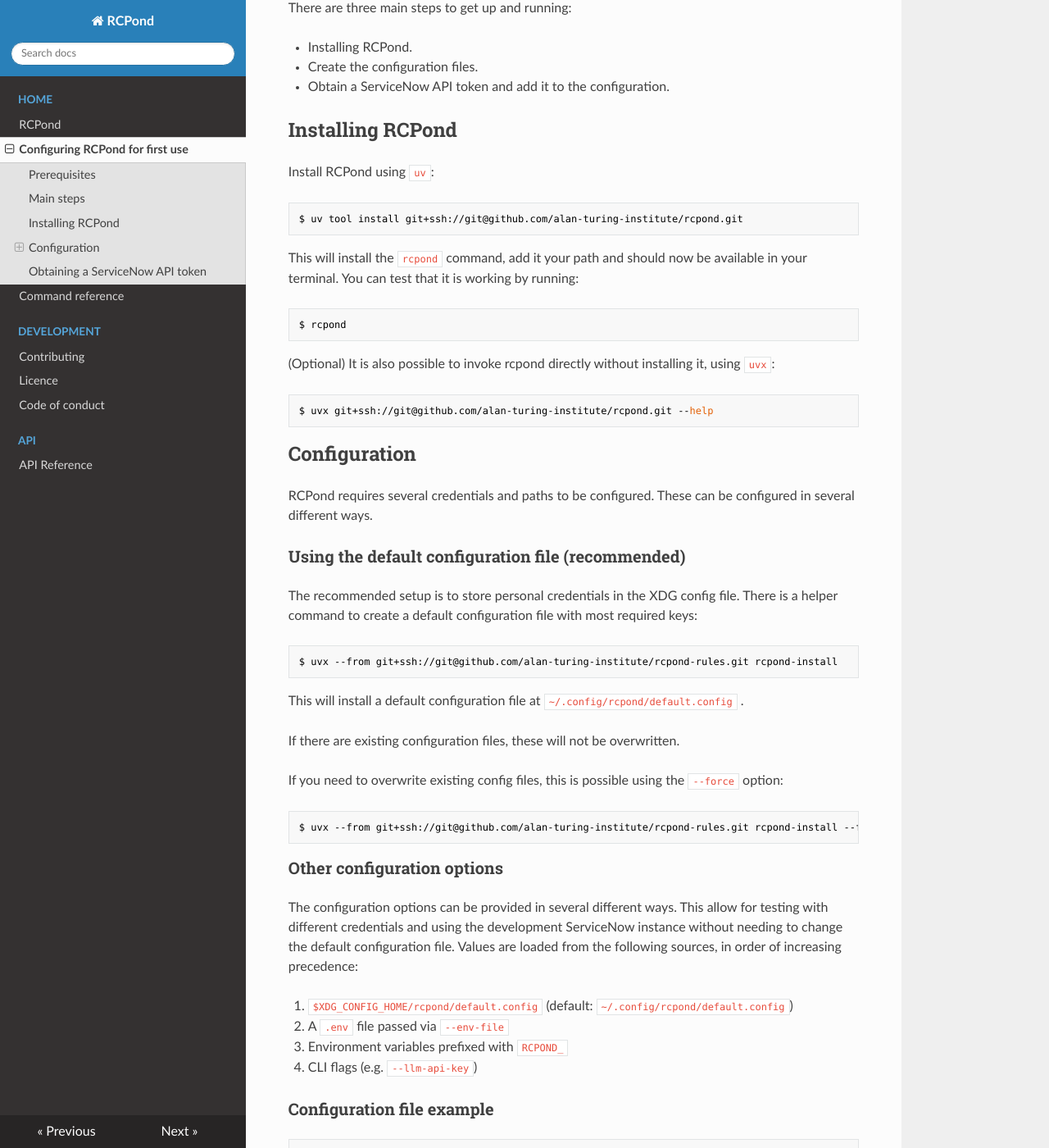
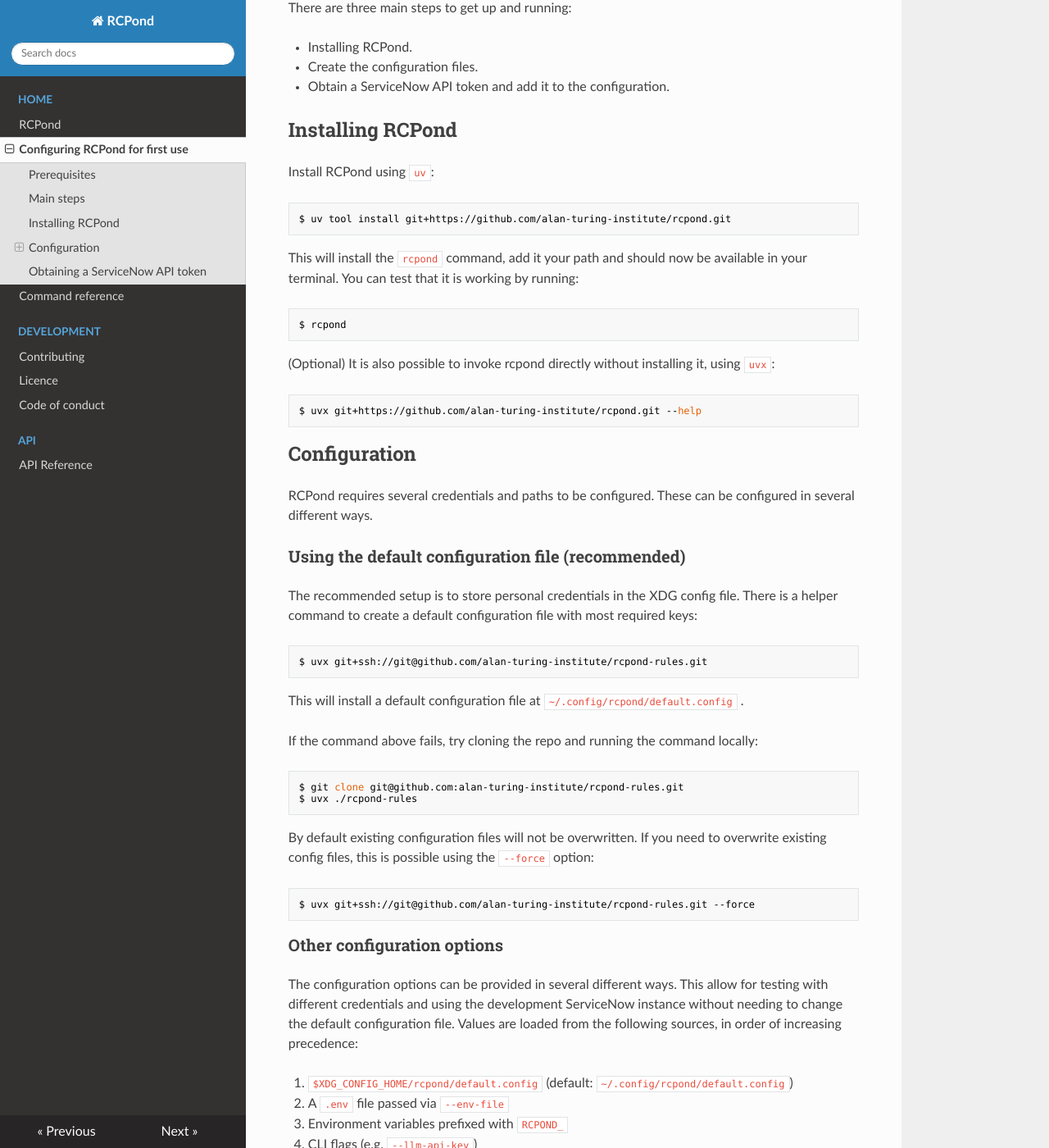
Before and after one commit to alan-turing-institute/rcpond, an MkDocs documentation site: the page built from docs/configuration.md, in a window 1280 px wide and 1400 px high, scrolled down 347 px. Shown: the whole window at 82% size. Built offline with MkDocs 1.6.1, drawn with Linux system fonts in a browser that asks for light colours; nearby versions of some CDN libraries.

Commit message:
updates to install docs from feedback

````diff
--- a/docs/configuration.md
+++ b/docs/configuration.md
@@ -19,7 +19,7 @@
 Install RCPond using `uv`:
 
 ```bash
-$ uv tool install git+ssh://git@github.com/alan-turing-institute/rcpond.git
+$ uv tool install git+https://github.com/alan-turing-institute/rcpond.git
 ```
 
 This will install the `rcpond` command, add it your path and should now be available in your terminal. You can test that it is working by running:
@@ -31,7 +31,7 @@
 (Optional) It is also possible to invoke rcpond directly without installing it, using `uvx`:
 
 ```bash
-$ uvx git+ssh://git@github.com/alan-turing-institute/rcpond.git --help
+$ uvx git+https://github.com/alan-turing-institute/rcpond.git --help
 ```
 
 ## Configuration
@@ -43,17 +43,22 @@
 The recommended setup is to store personal credentials in the XDG config file. There is a helper command to create a default configuration file with most required keys:
 
 ```bash
-$ uvx --from git+ssh://git@github.com/alan-turing-institute/rcpond-rules.git rcpond-install
+$ uvx git+ssh://git@github.com/alan-turing-institute/rcpond-rules.git
 ```
 
 This will install a default configuration file at `~/.config/rcpond/default.config` .
 
-If there are existing configuration files, these will not be overwritten.
-
-If you need to overwrite existing config files, this is possible using the `--force` option:
+If the command above fails, try cloning the repo and running the command locally:
 
 ```bash
-$ uvx --from git+ssh://git@github.com/alan-turing-institute/rcpond-rules.git rcpond-install --force
+$ git clone git@github.com:alan-turing-institute/rcpond-rules.git
+$ uvx ./rcpond-rules
+```
+
+By default existing configuration files will not be overwritten. If you need to overwrite existing config files, this is possible using the `--force` option:
+
+```bash
+$ uvx git+ssh://git@github.com/alan-turing-institute/rcpond-rules.git --force
 ```
 
 ### Other configuration options
````
Also changed, not shown: README.md (+1 -1 lines), docs/index.md (+4 -2 lines).
